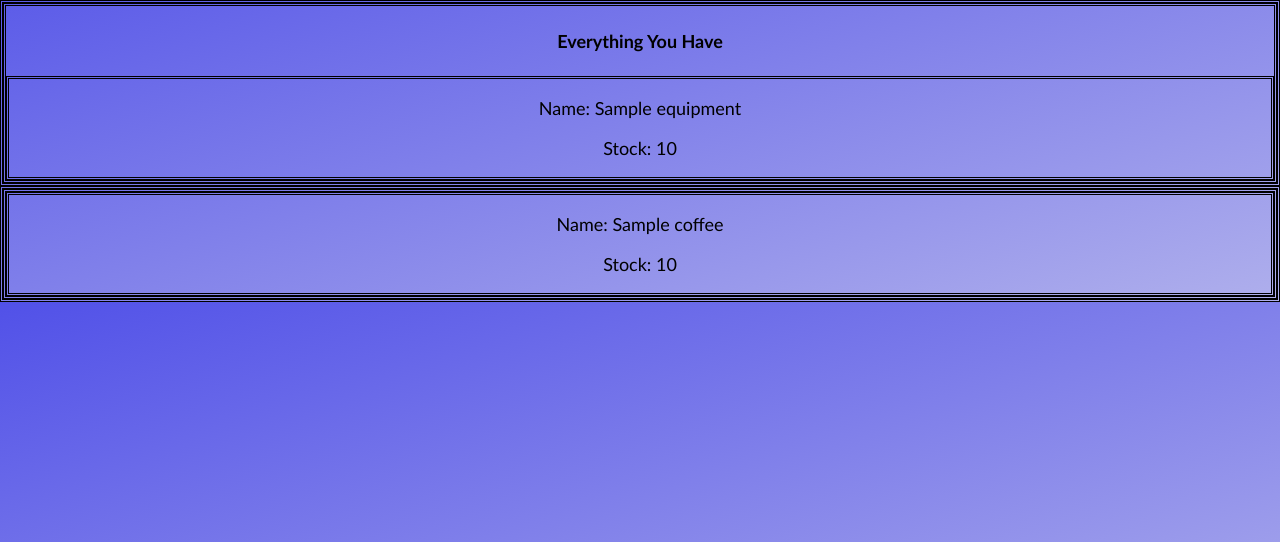
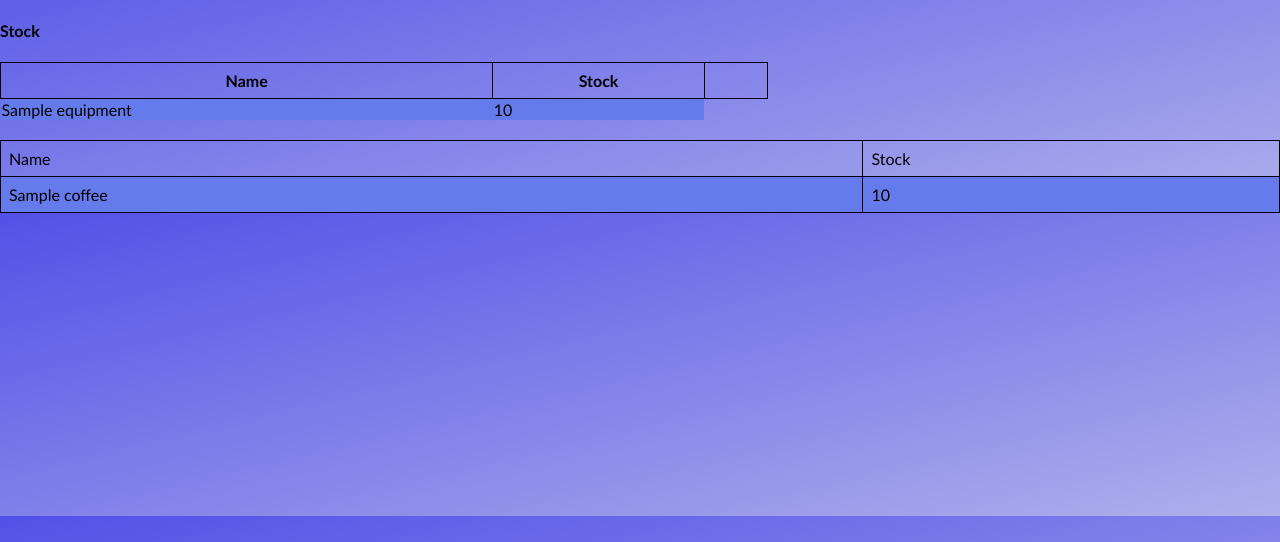
Before and after one commit to MackieJG/coffee-inventory-management, a Flask app: page /inventory in a window 1280 px wide. Shown: the part 90-632 px from the top of the page. Run offline with Flask 2, Linux system fonts and the light colour scheme; a database or web service that is not in the repository returns one stand-in record (values such as "Sample title"); some libraries are stand-ins or nearby versions.

Commit message:
updating the spacing for the tables

```diff
--- a/static/main.css
+++ b/static/main.css
@@ -306,7 +306,7 @@
 .equipment_ref a:active{
     text-decoration: none;
 }
-/* YOURE HERE */
+
 
 
 .producer_ref {
@@ -334,14 +334,38 @@
     border-style: solid;
 
 }
-.inventory_section{
+table.inventory_content{
+
+    border-collapse: collapse;
+    width: 60%;
+}
+table.inventory_content th, table.inventory_section td{
+    border: 1px solid black;
+    padding: 8px;
     text-align: center;
-    border-style: double;
 
 }
-.inventory_section div{
-    border-style: double;
-    font-size: large;
+table.inventory_content tr:nth-child(even) {
+    background-color: #657beb;
+  }
+
+
+table.inventory_content a{
+    color: rgb(206, 185, 185);
+
+}
+
+table.inventory_content a:hover{
+    text-decoration: none;
+}
+table.inventory_content a:visited{
+    text-decoration: none;
+}
+table.inventory_content a:link{
+    text-decoration: none;
+}
+table.inventory_content a:active{
+    text-decoration: none;
 }
 
 .producer_content {
--- a/templates/inventory.html
+++ b/templates/inventory.html
@@ -1,36 +1,41 @@
 {% extends 'base.html' %}
 {% block content %}
-<section class="inventory_section">
-    <div>
-        <h4>Everything You Have</h4>
+
+        <h4>Stock</h4>
+        <table class="inventory_content" style="margin-bottom: 20px;">
+            <tr>
+                <th>Name</th>
+                <th>Stock</th>
+                <th></th>
+
+            </tr>
         {% for equipment in all_equipment %}
-        <div>
-            <p>Name: {{equipment.name}}</p>
-            <p>Stock: {{equipment.stock}}</p>
-            {% if equipment.stock == 0 %}
-                <p>SOLD OUT</p>
-                {% elif equipment.stock < 5 %}
-                <p>Speak to your producer!</p>
-            {% endif %}
-        </div>
+            <tr>
+                 <td>{{equipment.name}}</td>
+                 <td>{{equipment.stock}}</td>
+        {% if equipment.stock == 0 %}
+                <td><a href="/equipment/{{equipment.id}}">SOLD OUT</a></td>
+                <td>{% elif equipment.stock < 5 %}</td>
+                <td><a href="/equipment/{{equipment.id}}">Speak to your producer!</a></td>
+                        {% endif %}
+             </tr>
         {% endfor %}
-    </div>
-</section>
-<section class="inventory_section">
-    <div>
+        </table>
+        <table class="coffee_content" style="margin-top: 20px;">
+            <tr>
+                <td>Name</td>
+                <td>Stock</td>
+            </tr>
         {% for coffee in all_coffees %}
-        <div>
-            <p>Name: {{coffee.name}}</p>
-            <p>Stock: {{coffee.stock}}</p>
+            <tr>
+            <td>{{coffee.name}}</td>
+            <td>{{coffee.stock}}</td>
                 {% if coffee.stock == 0 %}
-                    <a href="/coffees/{{coffee.id}}">SOLD OUT</a>
+                    <td><a href="/coffees/{{coffee.id}}">SOLD OUT</a></td>
                 {% elif coffee.stock < 5 %}
-                    <a href="/coffees/{{coffee.id}}">Running low will need to order more soon!</p>
-
-            {% endif %}
-        </div>
+                    <td><a href="/coffees/{{coffee.id}}">Running low will need to order more soon!</a></td>
+                    {% endif %}
+            </tr>
         {% endfor %}
-    </div>
-
-</section>
-{% endblock %}
+        </table>
+{% endblock content %}
```
